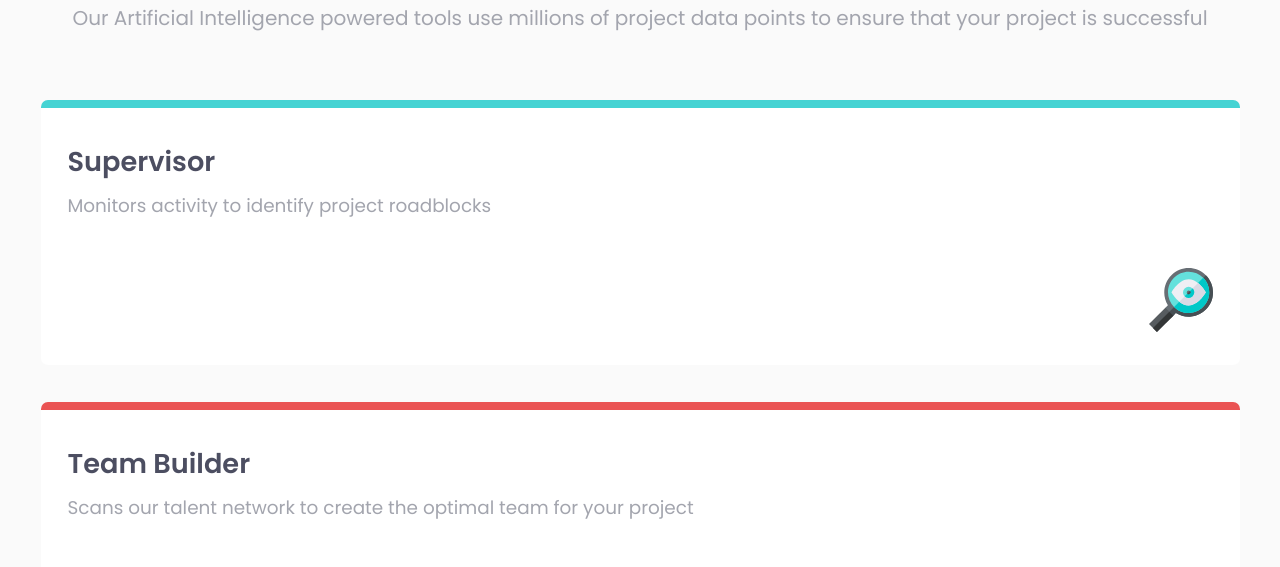
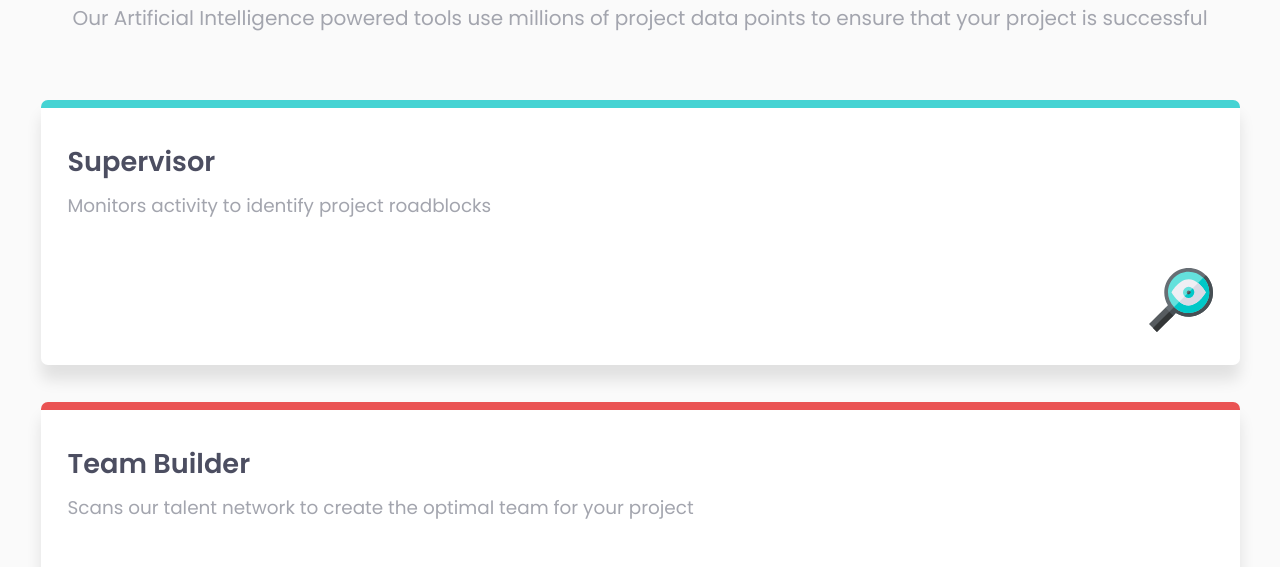
Before and after one commit to pazspera/Frontend-Mentor-Four-Card-Feature-Section, a plain HTML site: page index.html in a window 1280 px wide. Shown: the part 187-754 px from the top of the page. Drawn offline with Linux system fonts and the light colour scheme.

Commit message:
added shadows to cards

```diff
--- a/css/main.scss
+++ b/css/main.scss
@@ -88,6 +88,7 @@ body {
     border-radius: 7px;
     border-top-style: solid;
     border-top-width: 8px;
+    box-shadow: 0px 15px 15px rgba(0,0,0,0.10);
     display: flex;
     flex-direction: column;
 
```
Also changed, not shown: css/main.css, 1 other file.
